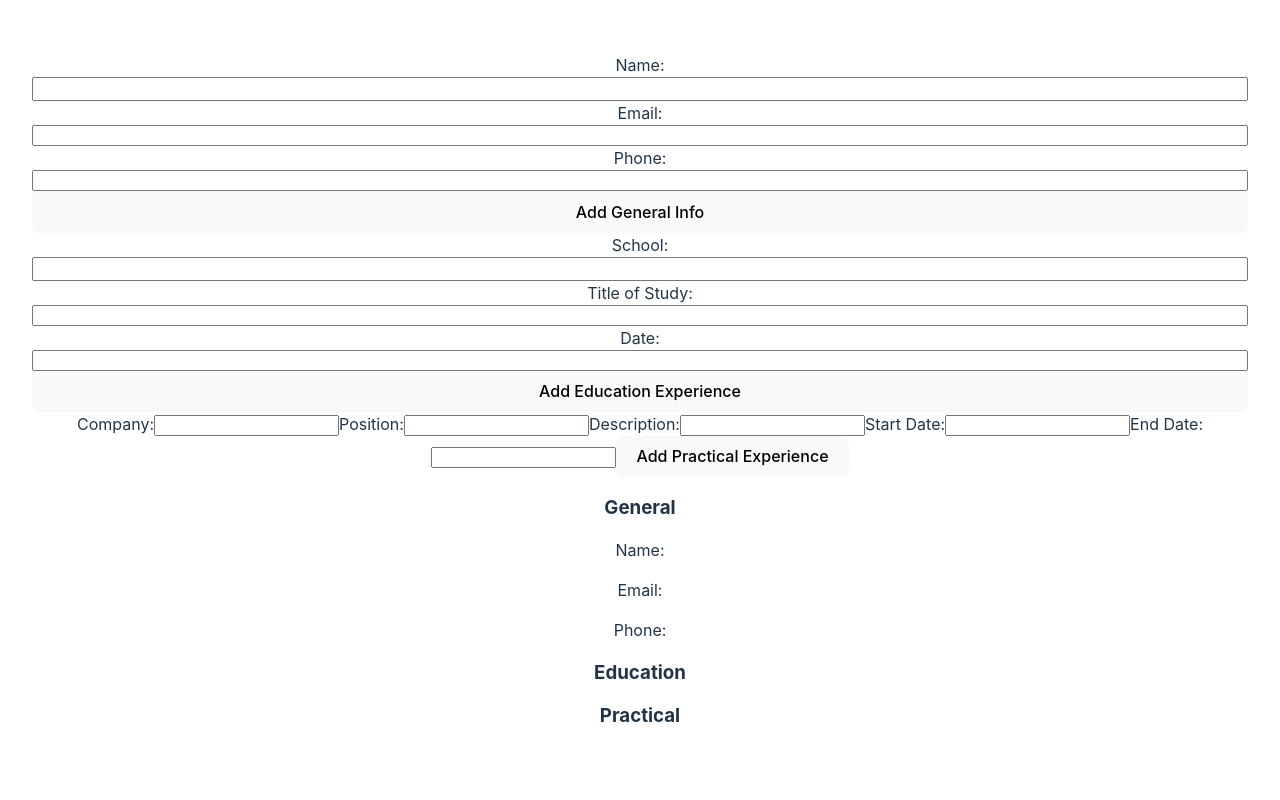
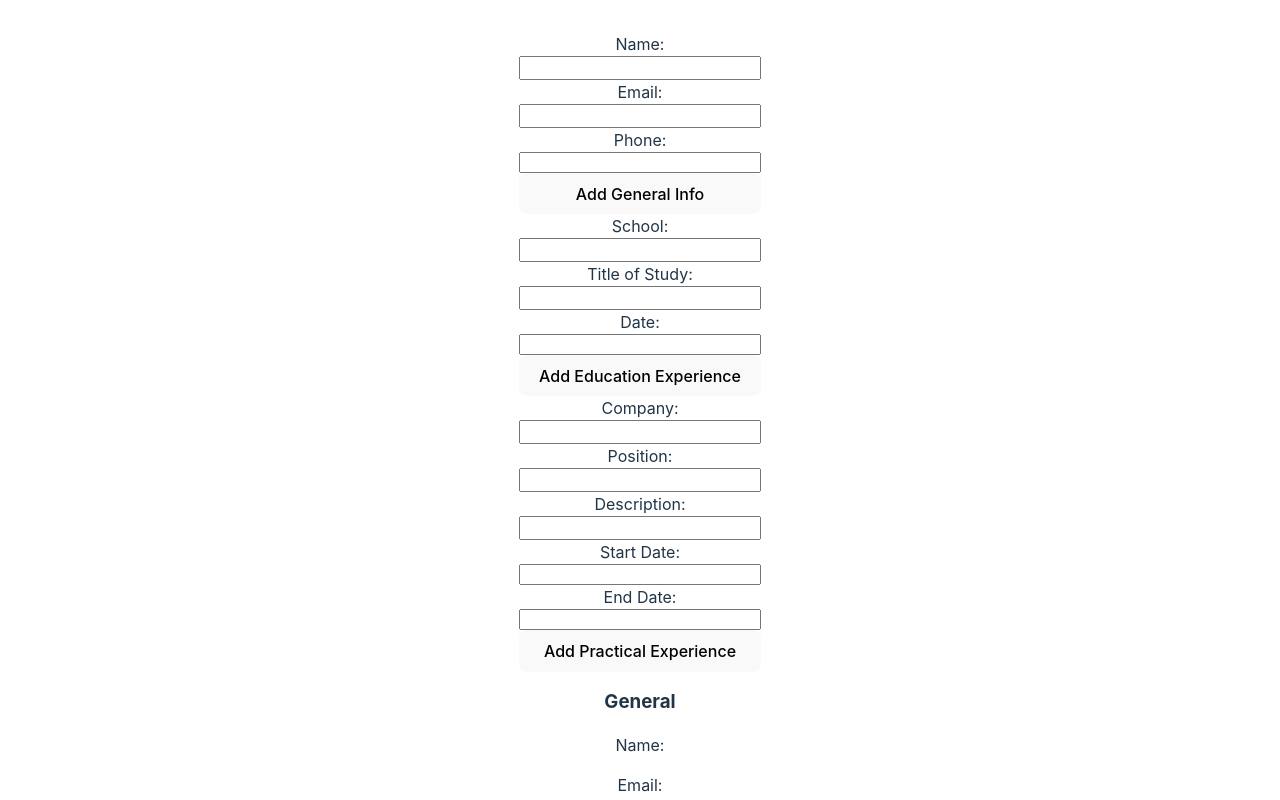
Before and after one commit to ZippyIO/cv-builder, a React (Vite) app: page / in a window 1280 px wide. Shown: the top 800 px of the page. Built offline with nearby package versions, Linux system fonts and the light colour scheme.

Commit message:
Updated App.css and Form Components to use IDs

```diff
--- a/src/App.css
+++ b/src/App.css
@@ -40,14 +40,20 @@
     color: #888;
 }
 
-.generalForm {
+#generalForm {
     display: grid;
     grid-template-columns: 1fr;
-    grid-template-rows: repeat(3, 1fr);
+    grid-template-rows: repeat(4, 1fr);
 }
 
-.educationForm {
+#educationForm {
     display: grid;
     grid-template-columns: 1fr;
-    grid-template-rows: repeat(3, 1fr);
+    grid-template-rows: repeat(4, 1fr);
 }
+
+#practicalForm {
+    display: grid;
+    grid-template-columns: 1fr;
+    grid-template-rows: repeat(6, 1fr);
+}
--- a/src/components/form/EducationForm.jsx
+++ b/src/components/form/EducationForm.jsx
@@ -8,11 +8,7 @@ class EducationForm extends Component {
     render() {
         return (
             <div>
-                <form
-                    id="educationForm"
-                    className="educationForm"
-                    onSubmit={this.props.onSubmitForm}
-                >
+                <form id="educationForm" onSubmit={this.props.onSubmitForm}>
                     <label htmlFor="eduSchool">School:</label>
                     <input type="text" id="eduSchool" onChange={this.handleInput} />
                     <label htmlFor="eduStudy">Title of Study:</label>
--- a/src/components/form/GeneralForm.jsx
+++ b/src/components/form/GeneralForm.jsx
@@ -8,7 +8,7 @@ class GeneralForm extends Component {
     render() {
         return (
             <div>
-                <form id="generalForm" className="generalForm" onSubmit={this.props.onSubmitForm}>
+                <form id="generalForm" onSubmit={this.props.onSubmitForm}>
                     <label htmlFor="name">Name:</label>
                     <input type="text" id="name" />
                     <label htmlFor="email">Email:</label>
```
